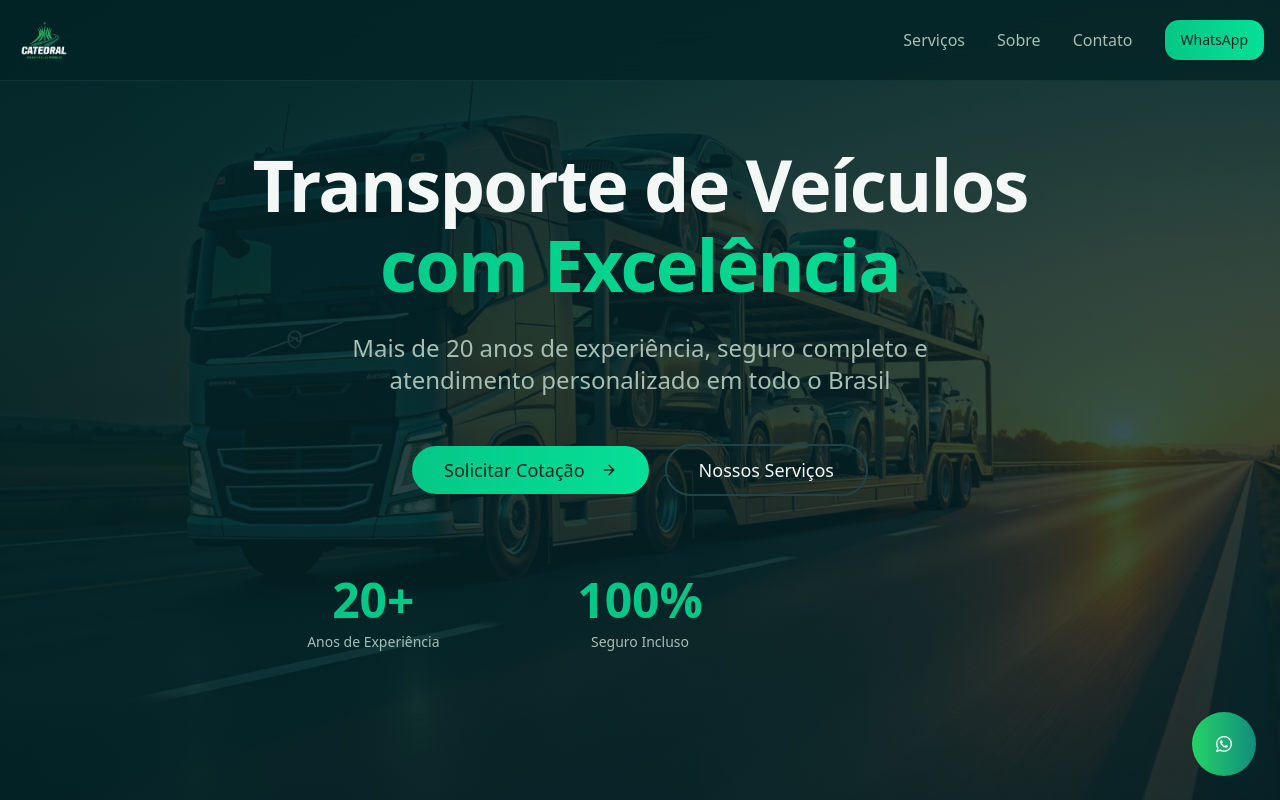
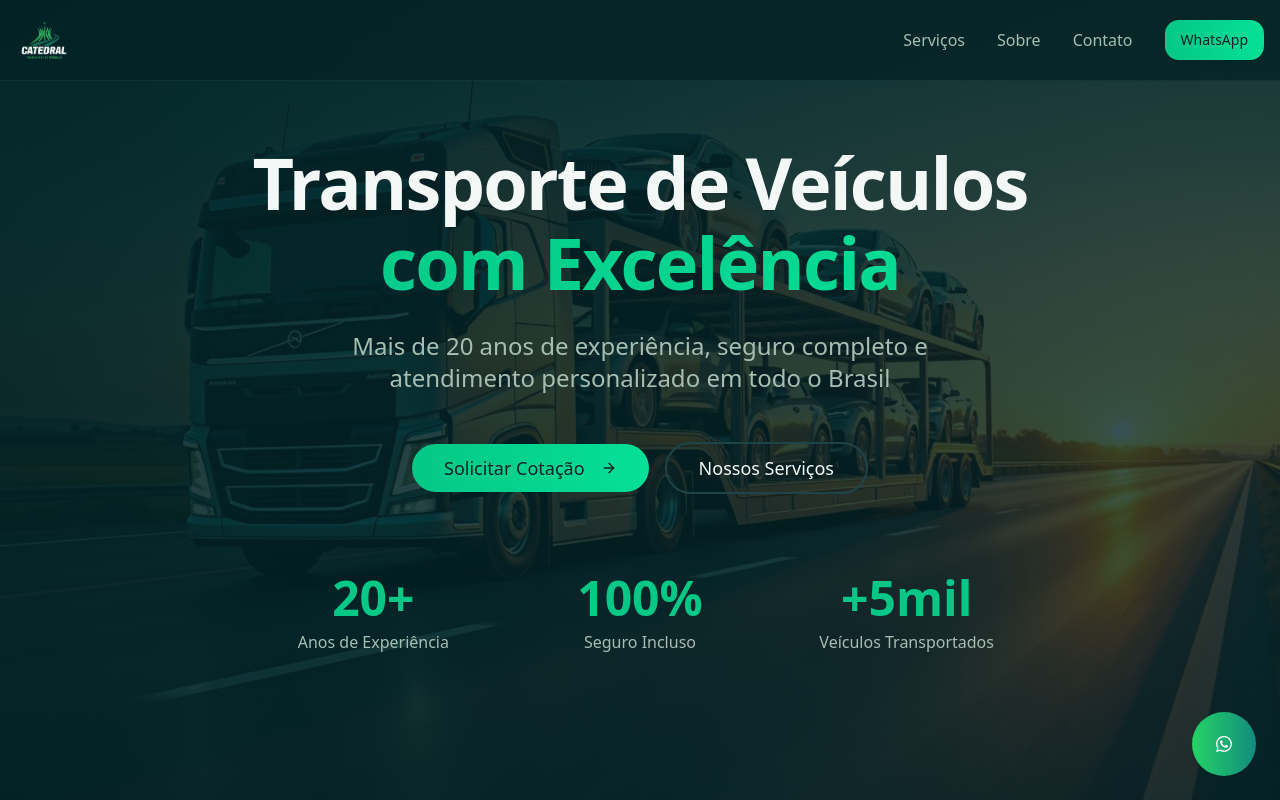
Before and after one commit to phcotirm/catedral-car-glow, a React (Vite) app: page / in a window 1280 px wide. Shown: the top 800 px of the page. Built offline with nearby package versions, Linux system fonts and the light colour scheme; the HTML template or start-up script is replaced by a standard one.

Commit message:
Refactor: Add and make responsive

```diff
--- a/src/components/Hero.tsx
+++ b/src/components/Hero.tsx
@@ -39,18 +39,18 @@ export const Hero = () => {
           </div>
 
           {/* Stats */}
-          <div className="grid grid-cols-2 md:grid-cols-3 gap-8 pt-12 max-w-3xl mx-auto">
+          <div className="grid grid-cols-1 sm:grid-cols-3 gap-6 md:gap-8 pt-12 max-w-3xl mx-auto">
             <div className="space-y-2">
               <div className="text-4xl md:text-5xl font-bold text-primary">20+</div>
-              <div className="text-sm text-muted-foreground">Anos de Experiência</div>
+              <div className="text-sm md:text-base text-muted-foreground">Anos de Experiência</div>
             </div>
             <div className="space-y-2">
               <div className="text-4xl md:text-5xl font-bold text-primary">100%</div>
-              <div className="text-sm text-muted-foreground">Seguro Incluso</div>
+              <div className="text-sm md:text-base text-muted-foreground">Seguro Incluso</div>
             </div>
-            <div className="col-span-2 md:col-span-1 space-y-2">
-
-
+            <div className="space-y-2">
+              <div className="text-4xl md:text-5xl font-bold text-primary">+5mil</div>
+              <div className="text-sm md:text-base text-muted-foreground">Veículos Transportados</div>
             </div>
           </div>
         </div>
```
